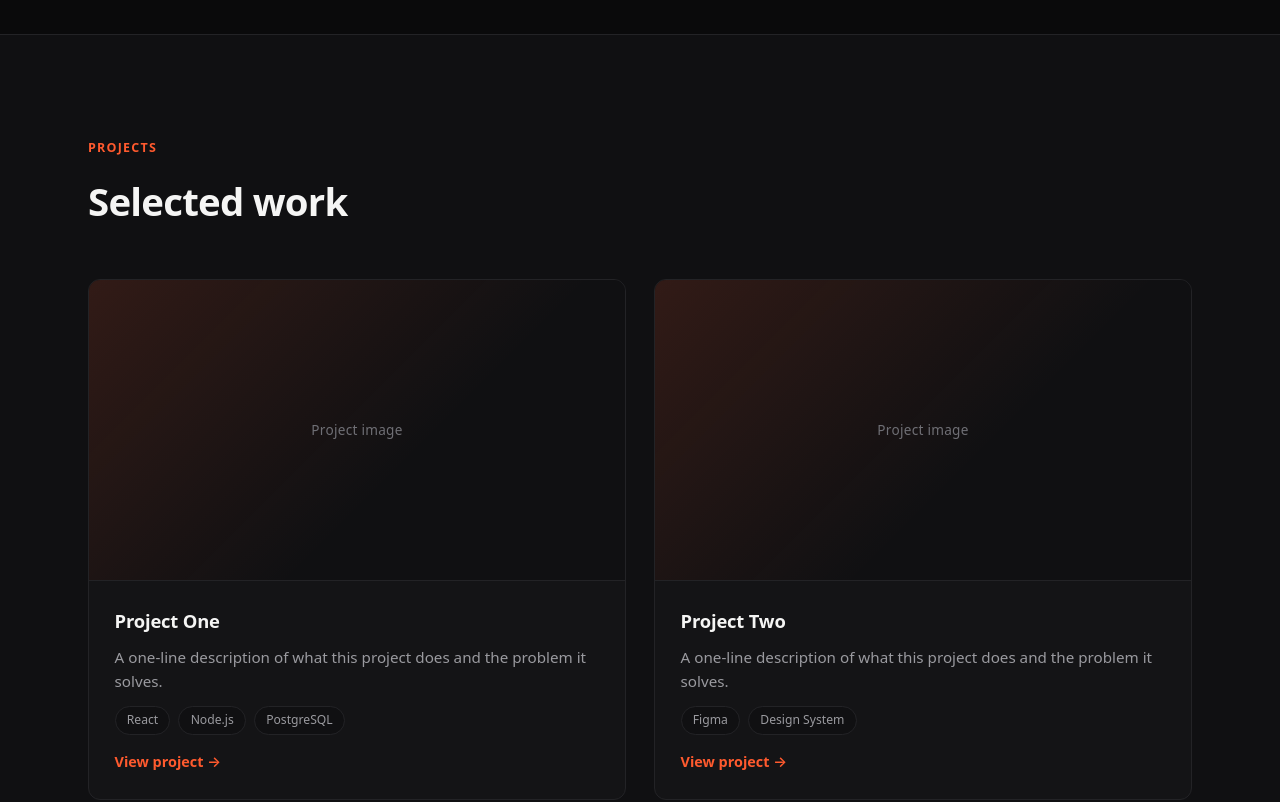
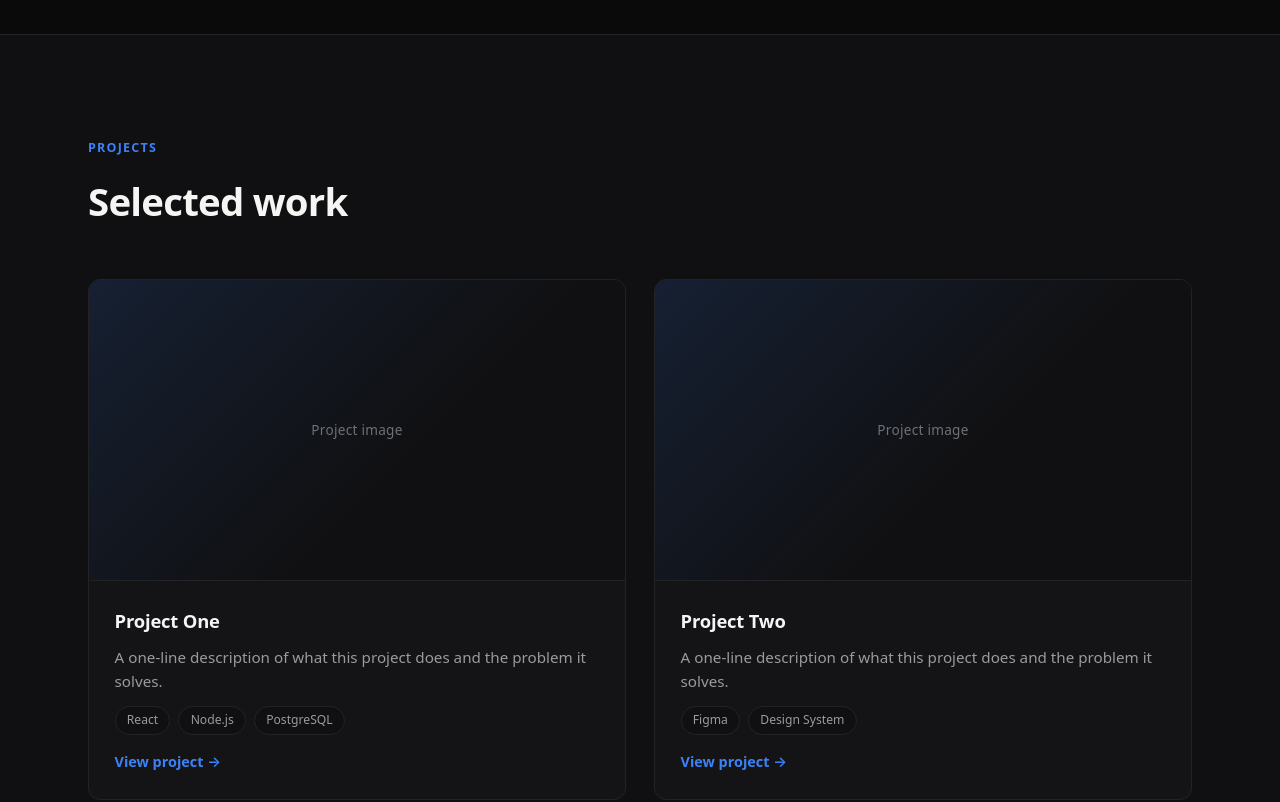
Before and after one commit to JulianRiv/studio-6a55183b, a website: page index.html in a window 1280 px wide. Shown: the part 1140-1942 px from the top of the page. Drawn offline with Linux system fonts and the light colour scheme.

Commit message:
style(studio-6a55183b): change accent color from orange to blue

```diff
--- a/styles.css
+++ b/styles.css
@@ -7,9 +7,9 @@
     --muted-2: #6f6f75;
     --border: #232326;
     --border-strong: #313135;
-    --accent: #ff5a2e;
-    --accent-fg: #0a0a0b;
-    --accent-soft: rgba(255, 90, 46, 0.12);
+    --accent: #3b82f6;
+    --accent-fg: #f5f5f4;
+    --accent-soft: rgba(59, 130, 246, 0.12);
     --radius: 12px;
     --radius-sm: 8px;
     --font-sans: ui-sans-serif, system-ui, -apple-system, "Segoe UI", sans-serif;
@@ -219,7 +219,7 @@ a {
 }
 
 .btn-primary:hover {
-    box-shadow: 0 12px 24px -8px rgba(255, 90, 46, 0.45);
+    box-shadow: 0 12px 24px -8px rgba(59, 130, 246, 0.45);
 }
 
 .btn-ghost {
@@ -304,7 +304,7 @@ a {
 .project-image {
     aspect-ratio: 16 / 9;
     background:
-        linear-gradient(135deg, rgba(255, 90, 46, 0.14), transparent 60%),
+        linear-gradient(135deg, rgba(59, 130, 246, 0.14), transparent 60%),
         var(--surface-2);
     background-color: var(--surface-2);
     display: grid;
@@ -318,7 +318,7 @@ a {
 
 .project-card:hover .project-image {
     background:
-        linear-gradient(135deg, rgba(255, 90, 46, 0.22), transparent 65%),
+        linear-gradient(135deg, rgba(59, 130, 246, 0.22), transparent 65%),
         var(--surface-2);
 }
 
```
